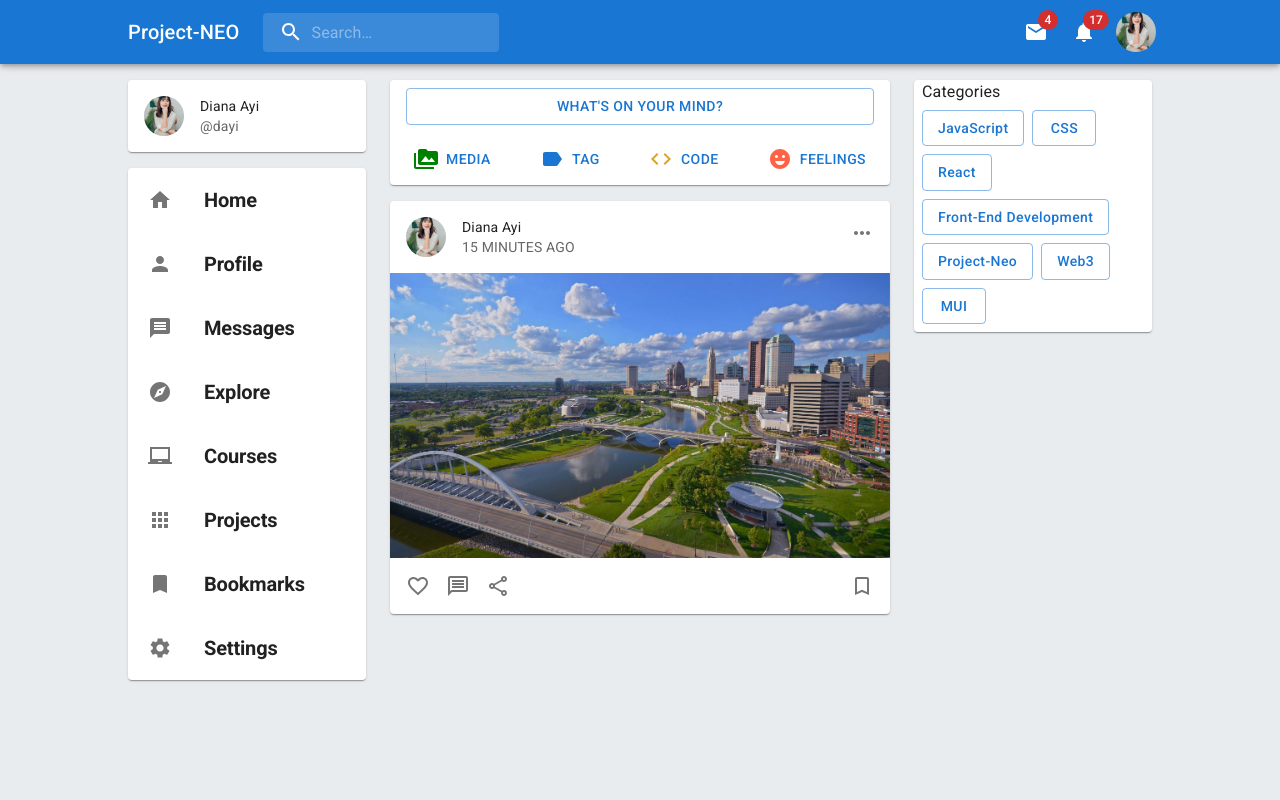
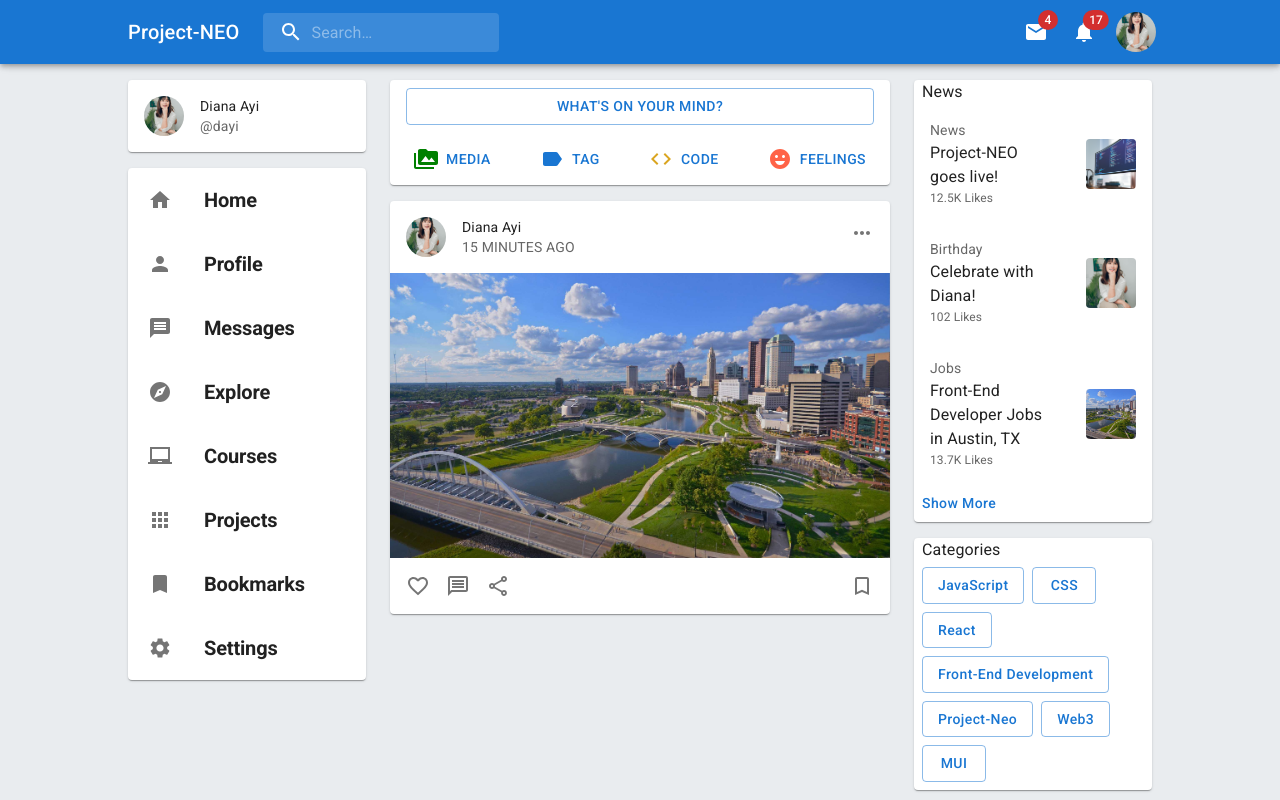
Before and after one commit to jpzambranoleon/project-neo-front-end, a React (Create React App) app: page / in a window 1280 px wide. Built offline with nearby package versions, Linux system fonts and the light colour scheme.

Commit message:
updated Home.jsx

```diff
--- a/src/pages/homePage/Home.jsx
+++ b/src/pages/homePage/Home.jsx
@@ -8,6 +8,7 @@ import Follow from "./components/Follow";
 import Projects from "./components/Projects";
 import User from "../../components/User";
 import Tags from "./components/Tags";
+import News from "../../components/News";
 
 const useStyles = makeStyles((theme) => ({
     boxContainer: {
@@ -43,6 +44,7 @@ export default function Home() {
                     </Grid>
                     <Grid item sm={3}>
                         <Box>
+                            <News />
                             <Tags />
                         </Box>
                     </Grid>
```
